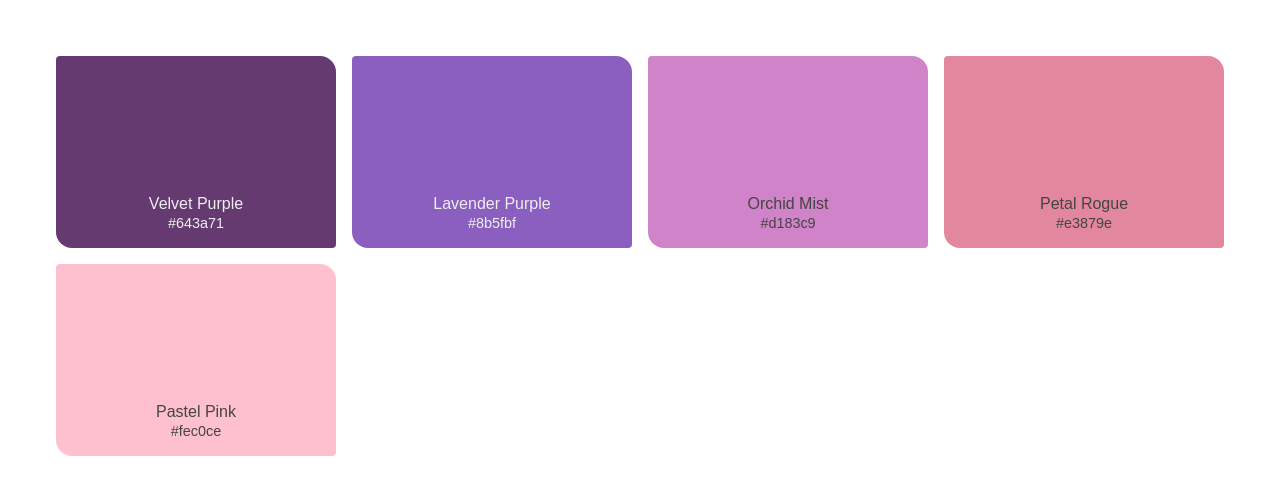
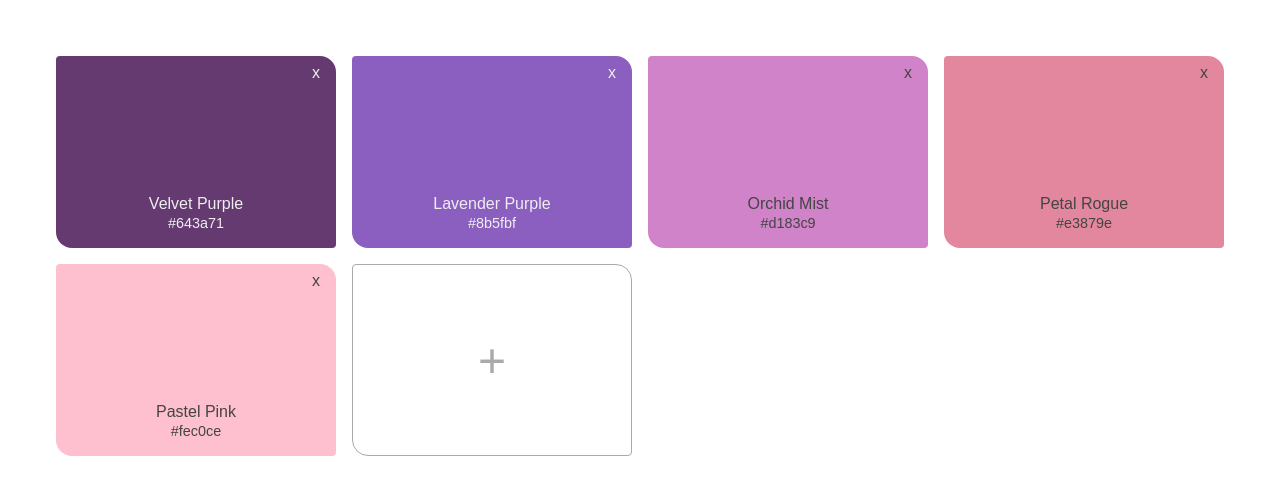
Before and after one commit to BiiirdPrograms/color-tokens, a React (Vite) app: page / in a window 1280 px wide. Shown: the top 494 px of the page. Built offline with nearby package versions, Linux system fonts and the light colour scheme.

Commit message:
Add/remove cards

```diff
--- a/src/App.css
+++ b/src/App.css
@@ -24,23 +24,41 @@
   display: grid;
   grid-template-columns: auto auto;
   gap: 1rem;
-}
 
-@media (width > 570px) {
-  .card-container {
+  @media (width > 570px) {
     grid-template-columns: auto auto auto;
   }
-}
 
-@media (width > 1000px) {
-  .card-container {
+  @media (width > 1000px) {
     grid-template-columns: auto auto auto auto;
   }
 }
 
 .card {
+  position: relative;
   height: 12rem;
   align-content: end;
   padding: 1rem;
   border-radius: 0.25rem 1rem 0.25rem 1rem;
+
+  &.empty {
+    align-content: center;
+    font-size: 3rem;
+    cursor: pointer;
+    border: 1px solid;
+    border-color: #aaa;
+    color: #aaa;
+
+    @media (prefers-color-scheme: dark) {
+      border-color: #666;
+      color: #666;
+    }
+  }
+
+  .delete {
+    position: absolute;
+    top: .5rem;
+    right: 1rem;
+    cursor: pointer;
+  }
 }
--- a/src/components/Card.tsx
+++ b/src/components/Card.tsx
@@ -8,8 +8,9 @@ const DARK = '#eee';
 interface CardProps {
   color: Color;
   changeColor: (newVal: Color) => void;
+  removeColor: () => void;
 }
-const Card = ({ color, changeColor }: CardProps) => {
+const Card = ({ color, changeColor, removeColor }: CardProps) => {
   const { name, hex } = color;
   const [hexInputValue, setHexInputValue] = useState(hex);
 
@@ -32,6 +33,13 @@ const Card = ({ color, changeColor }: CardProps) => {
 
   return (
     <div className="card" style={containerStyle}>
+      <div
+        className="delete"
+        style={{ color: textColor }}
+        onClick={removeColor}
+      >
+        x
+      </div>
       <TextField value={name} onChange={handleChangeName} color={textColor} />
       <TextField
         value={hexInputValue}
--- a/src/components/CardContainer.tsx
+++ b/src/components/CardContainer.tsx
@@ -6,12 +6,17 @@ interface CardContainerProps {
   changeColors: (cb: (prev: Color[]) => Color[]) => void;
 }
 
+const NEW_COLOR: Color = { name: '', hex: '#b00b69' };
+
 const CardContainer = ({ navid, colors, changeColors }: CardContainerProps) => {
   const changeColor = (i: number) => (newVal: Color) => {
     changeColors((prev) =>
       prev.map((color, idx) => (idx === i ? newVal : color)),
     );
   };
+  const removeColor = (i: number) => () =>
+    changeColors((prev) => prev.filter((_, idx) => i !== idx));
+  const addNewColor = () => changeColors((prev) => [...prev, NEW_COLOR]);
 
   return (
     <div className="card-container">
@@ -20,8 +25,12 @@ const CardContainer = ({ navid, colors, changeColors }: CardContainerProps) => {
           key={`${i} ${navid}`}
           color={color}
           changeColor={changeColor(i)}
+          removeColor={removeColor(i)}
         />
       ))}
+      <div className="card empty" onClick={addNewColor}>
+        +
+      </div>
     </div>
   );
 };
--- a/src/index.css
+++ b/src/index.css
@@ -1,6 +1,7 @@
 :root {
   color-scheme: light dark;
   font-synthesis: none;
+  font-family: sans-serif;
   text-rendering: optimizeLegibility;
   -webkit-font-smoothing: antialiased;
   -moz-osx-font-smoothing: grayscale;
```
